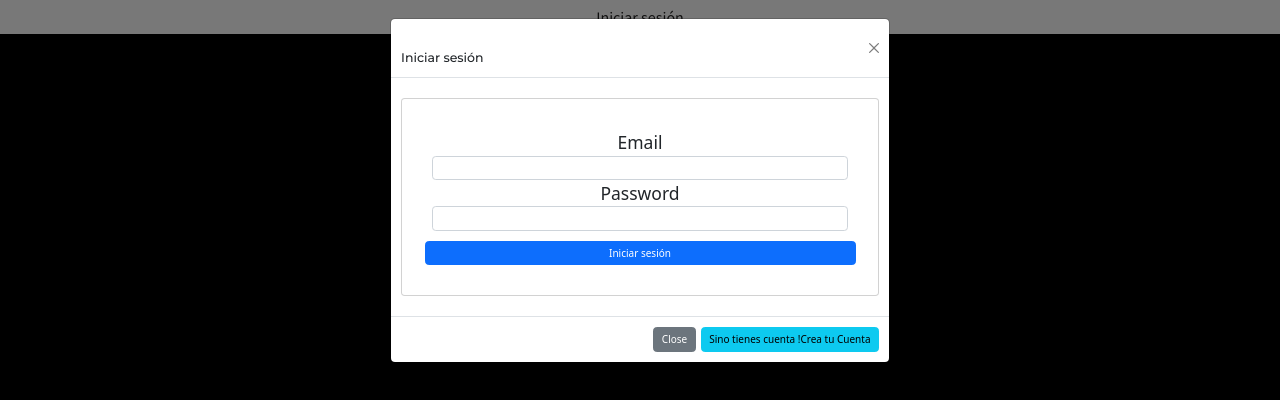
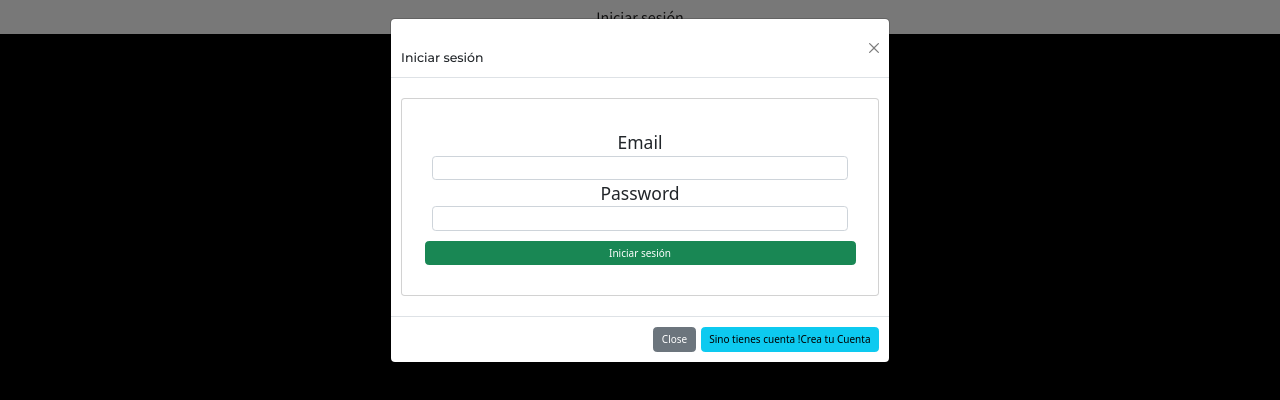
Before and after one commit to dangon200/E-WINE-Final-Project, a React (Create React App) app in the folder client/: page /login in a window 1280 px wide. Both pictures are taken after a click on the button "Iniciar sesión". Shown: the top 400 px of the page. Built offline with nearby package versions, Linux system fonts and the light colour scheme.

Commit message:
solu bugs

```diff
--- a/client/src/components/FormLogin/FormLogin.jsx
+++ b/client/src/components/FormLogin/FormLogin.jsx
@@ -34,6 +34,7 @@ export default function FormLogin () {
 
           .then((res) => res.json())
           .then((data) => {
+            resetForm()
             if (typeof data !== 'string') {
               cookies.set('TOKEN', data, {
                 path: '/'
@@ -43,13 +44,10 @@ export default function FormLogin () {
             } else {
               setError(!err)
               setTimeout(() => {
-                resetForm()
                 setError(false)
               }, 3000)
             }
           })
-      } else {
-        cookies.remove('TOKEN')
       }
     }
   })
@@ -100,13 +98,9 @@ export default function FormLogin () {
                     />
                     {touched.password && errors.password ? <div className='invalid-feedback fs-4'>{errors.password}</div> : null}
                   </div>
-                  <button
-                    type='submit'
-                    className={`btn ${!user ? 'btn-primary' : 'btn-danger'} mt-3 ${isSubmitting && 'disabled'}`}
-                    disabled={isSubmitting && true}
-                  >
-                    {!user ? 'Iniciar sesión' : 'Cerrar sesión'}
-                  </button>
+                  {!user && <button className='btn btn-success mt-3 ' type='submit'>Iniciar sesión</button>}
+                  {user && <button className='btn btn-danger mt-3 ' onClick={() => cookies.remove('TOKEN')}>Cerrar sesión</button>}
+
                   {err &&
                     <div className='alert alert-danger mt-3' role='alert'><p>Correo o contraseña incorrecto</p></div>}
                   {
```
